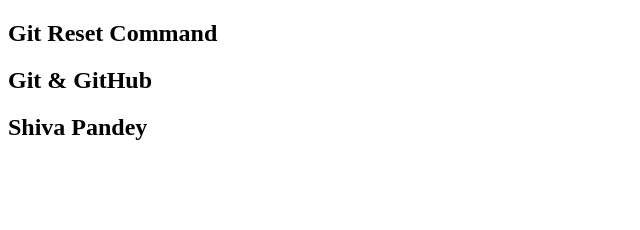
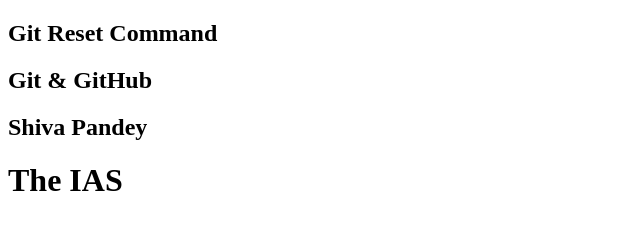
Before and after one commit to code-with-shiva143/Git-Reset-Command, a plain HTML site: page index.html in a window 1280 px wide. Shown: the whole page, without its empty margins (0-640 px from the left). Drawn offline with Linux system fonts and the light colour scheme.

Commit message:
Git Reset Command

```diff
--- a/index.html
+++ b/index.html
@@ -9,5 +9,6 @@
     <h2>Git Reset Command</h2>
     <h2>Git & GitHub</h2>
     <h2>Shiva Pandey</h2>
+    <h1>The IAS</h1>
 </body>
 </html>
```
